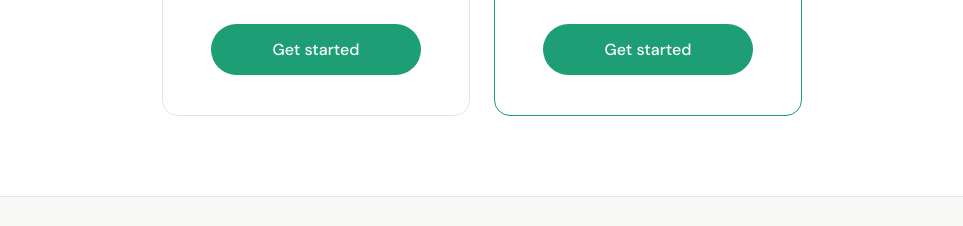
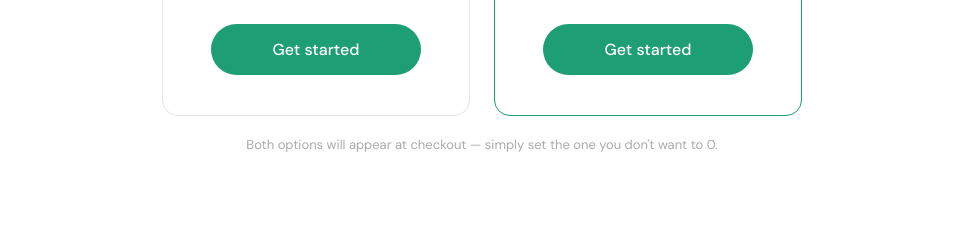
Before and after one commit to gibbssonofgobbs/findacarguy, a React (Vite) app in the folder findacarguy/: page / in a window 1280 px wide. Shown: the part 2320-2546 px from the top of the page, without its empty margins (158-1121 px from the left). Built offline with nearby package versions, Linux system fonts and the light colour scheme; a web font is replaced by a local one.

Commit message:
Update FindACarGuy.tsx

```diff
--- a/findacarguy/src/FindACarGuy.tsx
+++ b/findacarguy/src/FindACarGuy.tsx
@@ -624,6 +624,7 @@ export default function FindACarGuy() {
                 <a className="facg-btn-primary" style={{ width: "100%", textAlign: "center", justifyContent: "center" }} href="https://buy.stripe.com/4gM8wIb0L7GjbcDfI4fbq00" target="_blank" rel="noreferrer">Get started</a>
               </div>
             </div>
+            <p style={{ fontSize: "13px", color: "#aaa", marginTop: "1.25rem" }}>Both options will appear at checkout — simply set the one you don't want to 0.</p>
           </div>
         </section>
 
```
